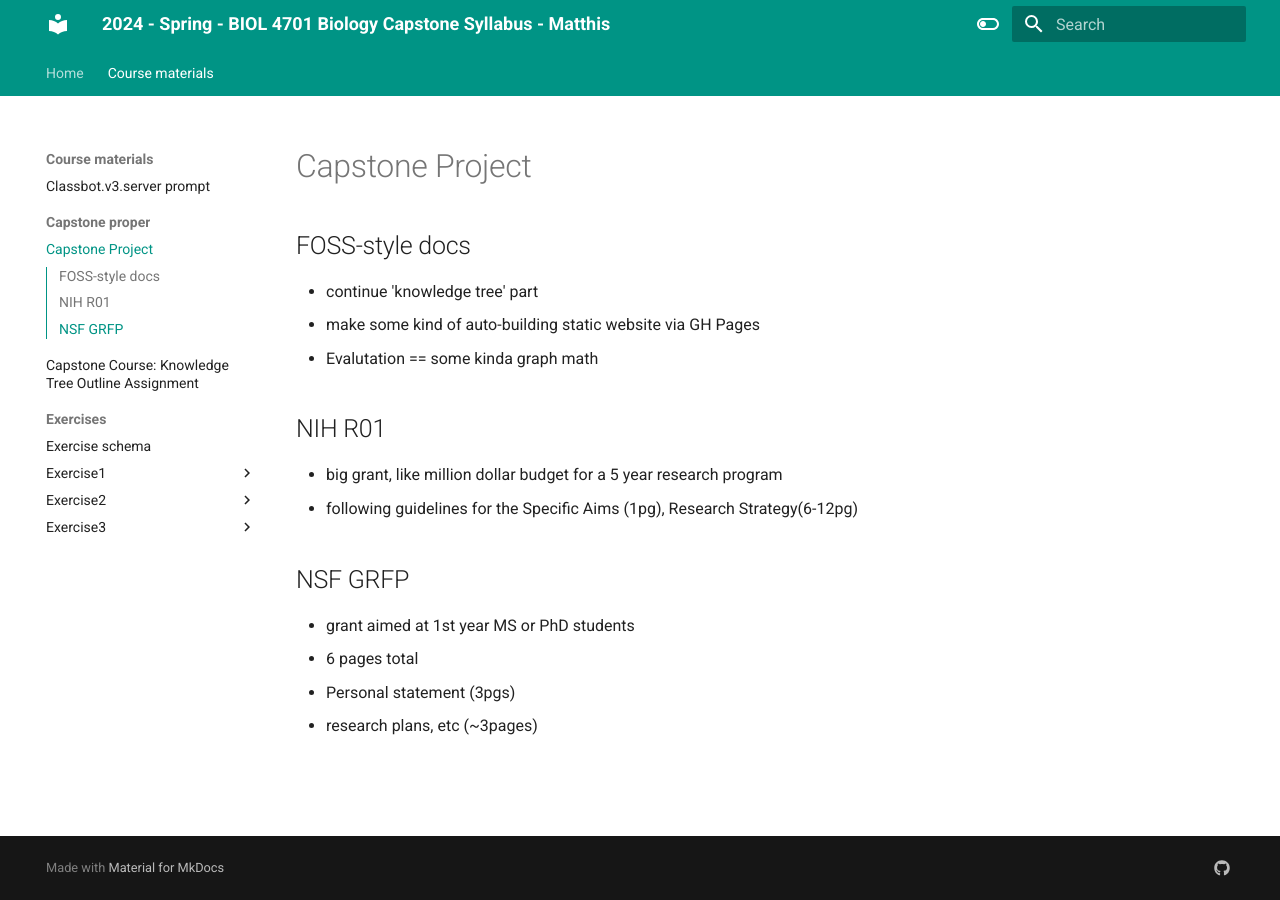
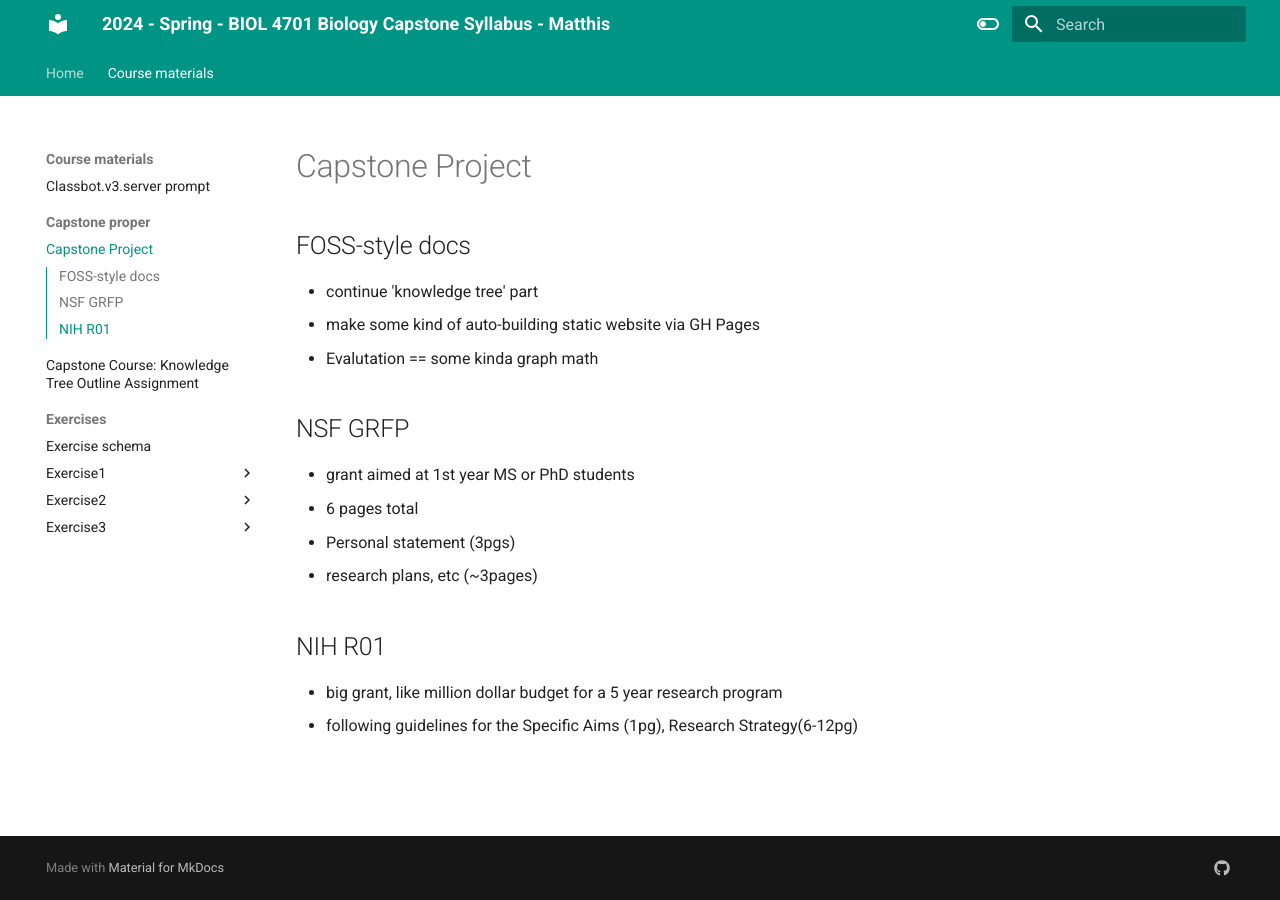
Before and after one commit to HumanMovementNeuroscience/capstone, an MkDocs documentation site: the page built from docs/course_materials/capstone_proper/capstone-project-description.md, in a window 1280 px wide. Built offline with MkDocs 1.6.1 and Material for MkDocs 9.7.7, drawn with Linux system fonts in a browser that asks for light colours.

Commit message:
Mar 25, 2024, 6:18 AM

```diff
--- a/docs/course_materials/capstone_proper/capstone-project-description.md
+++ b/docs/course_materials/capstone_proper/capstone-project-description.md
@@ -5,12 +5,12 @@
 - make some kind of auto-building static website via GH Pages
 - Evalutation == some kinda graph math
 
-##  NIH R01
- -  big grant, like million dollar budget for a 5 year research program
- -  following guidelines for the Specific Aims (1pg), Research Strategy(6-12pg)
-
 ##  NSF GRFP
 -  grant aimed at 1st year MS or PhD students
 -  6 pages total
    -  Personal statement (3pgs)
    -  research plans, etc (~3pages)
+
+##  NIH R01
+ -  big grant, like million dollar budget for a 5 year research program
+ -  following guidelines for the Specific Aims (1pg), Research Strategy(6-12pg)
```
